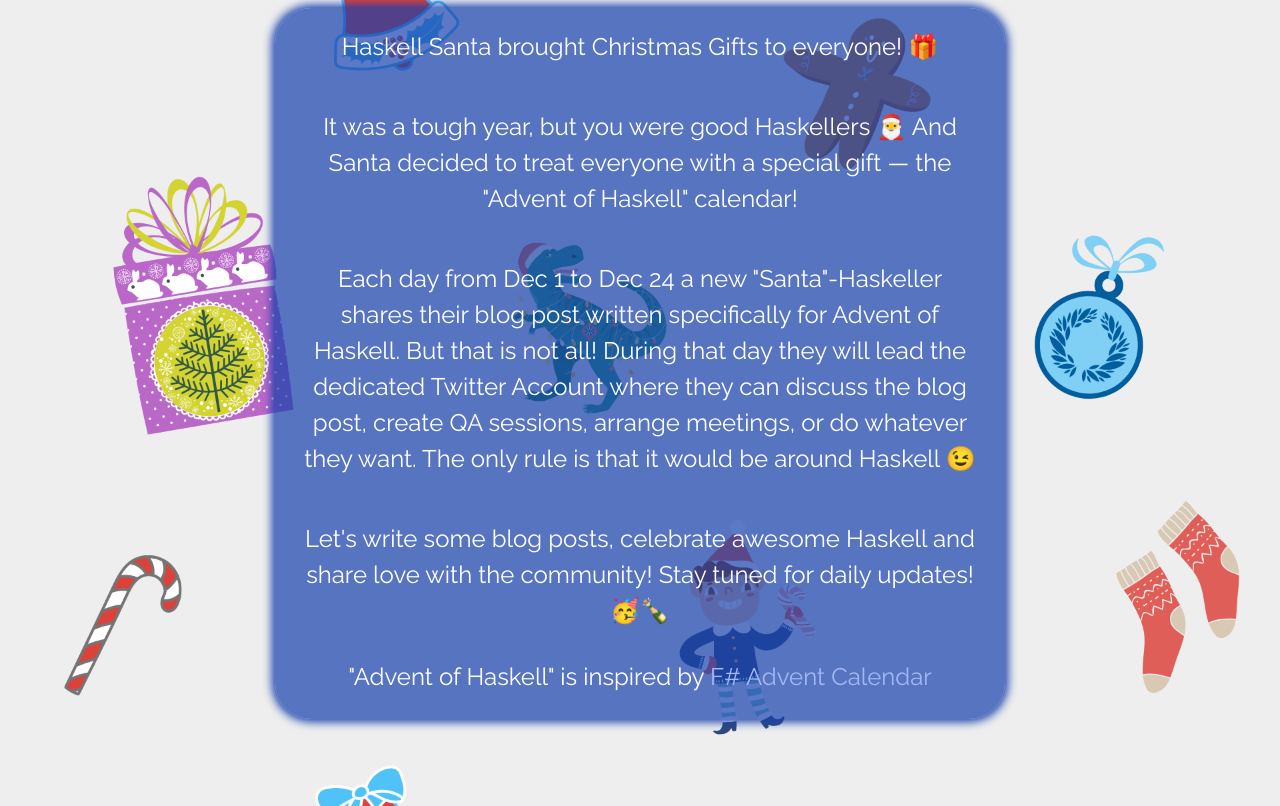
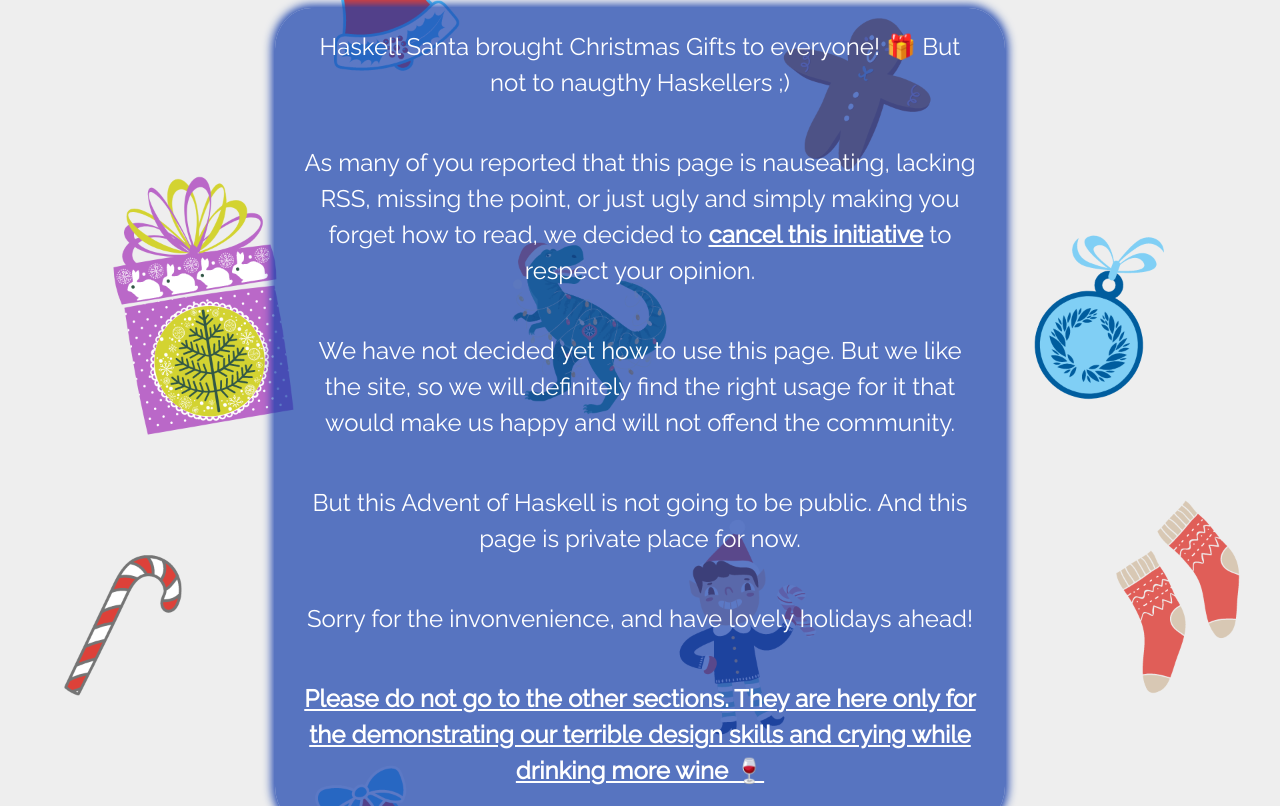
Before and after one commit to AdventOfHaskell/AdventOfHaskell.github.io, a plain HTML site: page index.html in a window 1280 px wide. Shown: the part 1040-1846 px from the top of the page. Drawn offline with nearby package versions, Linux system fonts and the light colour scheme.

Commit message:
Deprecate the event

```diff
--- a/index.html
+++ b/index.html
@@ -72,18 +72,13 @@
           <span class="sock"> <img src="assets/images/socks.png" class="img-fluid" alt="sock image"></span>
           <div class="section-text">
           <p> Haskell Santa brought Christmas Gifts to everyone! 🎁
+              But not to naugthy Haskellers ;)
           </p>
-          <p>
-              It was a tough year, but you were good Haskellers 🎅 And Santa decided to treat everyone with a special gift — the "Advent of Haskell" calendar!
-          </p>
-          <p>
-              Each day from Dec 1 to Dec 24 a new "Santa"-Haskeller shares their blog post written specifically for Advent of Haskell. But that is not all! During that day they will lead the dedicated Twitter Account where they can discuss the blog post, create QA sessions, arrange meetings, or do whatever they want. The only rule is that it would be around Haskell 😉
-          </p>
-          <p>
-              Let's write some blog posts, celebrate awesome Haskell and share love with the community! Stay tuned for daily updates! 🥳🍾
-          </p>
-          <blockquote> "Advent of Haskell" is inspired by <a href="https://sergeytihon.com/2020/10/22/f-advent-calendar-in-english-2020/" target=_blank">F# Advent Calendar</a>
-              </blockquote>
+          <p>As many of you reported that this page is nauseating, lacking RSS, missing the point, or just ugly and simply making you forget how to read, we decided to <u><strong>cancel this initiative</strong></u> to respect your opinion.</p>
+          <p>We have not decided yet how to use this page. But we like the site, so we will definitely find the right usage for it that would make us happy and will not offend the community.</p>
+          <p> But this Advent of Haskell is not going to be public. And this page is private place for now.</p>
+          <p> Sorry for the invonvenience, and have lovely holidays ahead!</p>
+          <p> <u><strong>Please do not go to the other sections. They are here only for the demonstrating our terrible design skills and crying while drinking more wine 🍷</strong></u></p>
           </div>
         </div>
       </div>
@@ -369,7 +364,7 @@
         <ul class="list-unstyled contact-us__social-list text-center">
           <li class="list-inline-item"><a href="https://twitter.com/AdventOfHaskell"><i class="fab fa-twitter"></i></a></li>
           <li class="list-inline-item"><a href="https://github.com/AdventOfHaskell"><i class="fab fa-github"></i></a></li>
-          <li class="list-inline-item"><a href="https://ko-fi.com/kowainik"><i class="fa fa-coffee"></i></a></li>
+          <li class="list-inline-item"><a href="https://ko-fi.com/kowainik" alt="Buy us wine"><i class="fas fa-wine-glass"></i></a></li>
         </ul>
       </div>
     </div>
```
